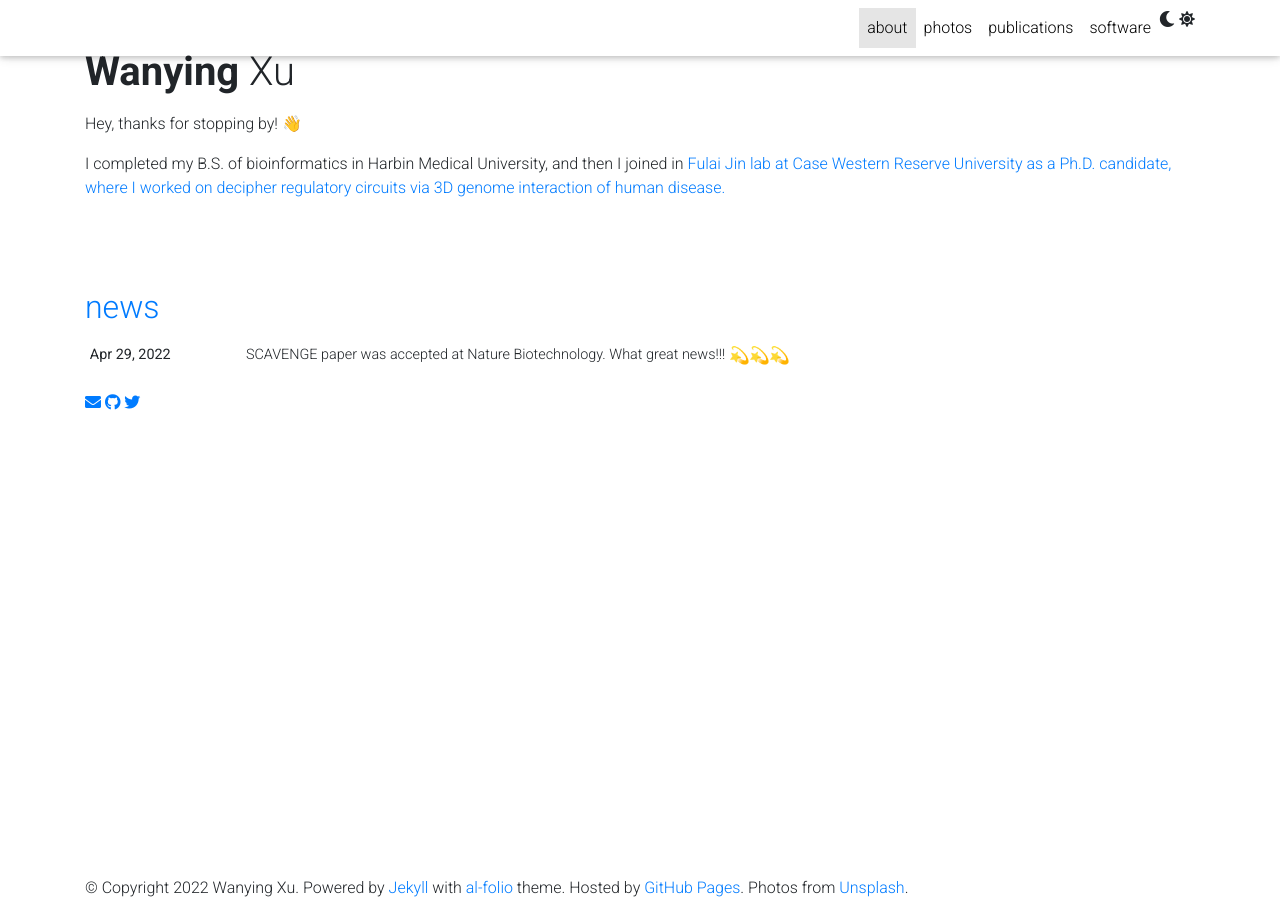
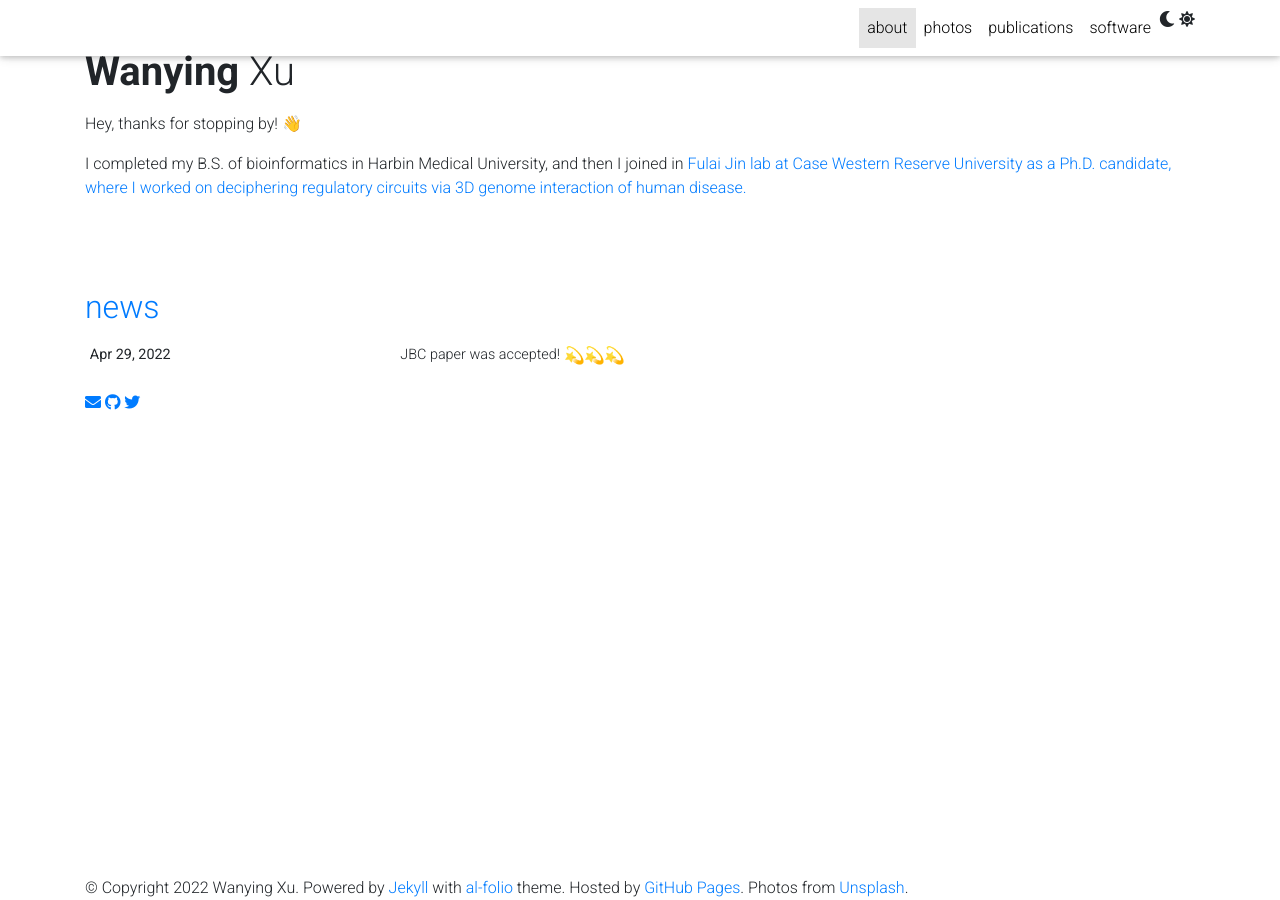
Before and after one commit to WanyingX/wy-xu.github.io, a Jekyll site: the page index.html, which Jekyll copies as it is, in a window 1280 px wide. Built offline with Jekyll 4.4.1, drawn with Linux system fonts in a browser that asks for light colours; nearby versions of some CDN libraries; emoji names are drawn with the system emoji font; library files that are not in the unit come from our copies; comment, search, counter and statistics services are not loaded; a style sheet for code colours, icons or effects is not loaded.

Commit message:
Update index.html

```diff
--- a/index.html
+++ b/index.html
@@ -118,7 +118,7 @@
 
 
 
-<p>I completed my B.S. of bioinformatics in Harbin Medical University, and then I joined in <a href="https://jinlabgenomics.com/Fulai-Jin/"> Fulai Jin lab at Case Western Reserve University as a Ph.D. candidate, where I worked on decipher regulatory circuits via 3D genome interaction of human disease.
+<p>I completed my B.S. of bioinformatics in Harbin Medical University, and then I joined in <a href="https://jinlabgenomics.com/Fulai-Jin/"> Fulai Jin lab at Case Western Reserve University as a Ph.D. candidate, where I worked on deciphering regulatory circuits via 3D genome interaction of human disease.
 <br><br>
 <br><br></p>
 
@@ -132,7 +132,7 @@
                 <tr>
                   <th scope="row">Apr 29, 2022</th>
                   <td>
-                    SCAVENGE paper was accepted at Nature Biotechnology. What great news!!!  <img class="emoji" title=":dizzy:" alt=":dizzy:" src="https://github.githubassets.com/images/icons/emoji/unicode/1f4ab.png" height="20" width="20"><img class="emoji" title=":dizzy:" alt=":dizzy:" src="https://github.githubassets.com/images/icons/emoji/unicode/1f4ab.png" height="20" width="20"><img class="emoji" title=":dizzy:" alt=":dizzy:" src="https://github.githubassets.com/images/icons/emoji/unicode/1f4ab.png" height="20" width="20">
+                    JBC paper was accepted!  <img class="emoji" title=":dizzy:" alt=":dizzy:" src="https://github.githubassets.com/images/icons/emoji/unicode/1f4ab.png" height="20" width="20"><img class="emoji" title=":dizzy:" alt=":dizzy:" src="https://github.githubassets.com/images/icons/emoji/unicode/1f4ab.png" height="20" width="20"><img class="emoji" title=":dizzy:" alt=":dizzy:" src="https://github.githubassets.com/images/icons/emoji/unicode/1f4ab.png" height="20" width="20">
 
                   </td>
                 </tr>
```
